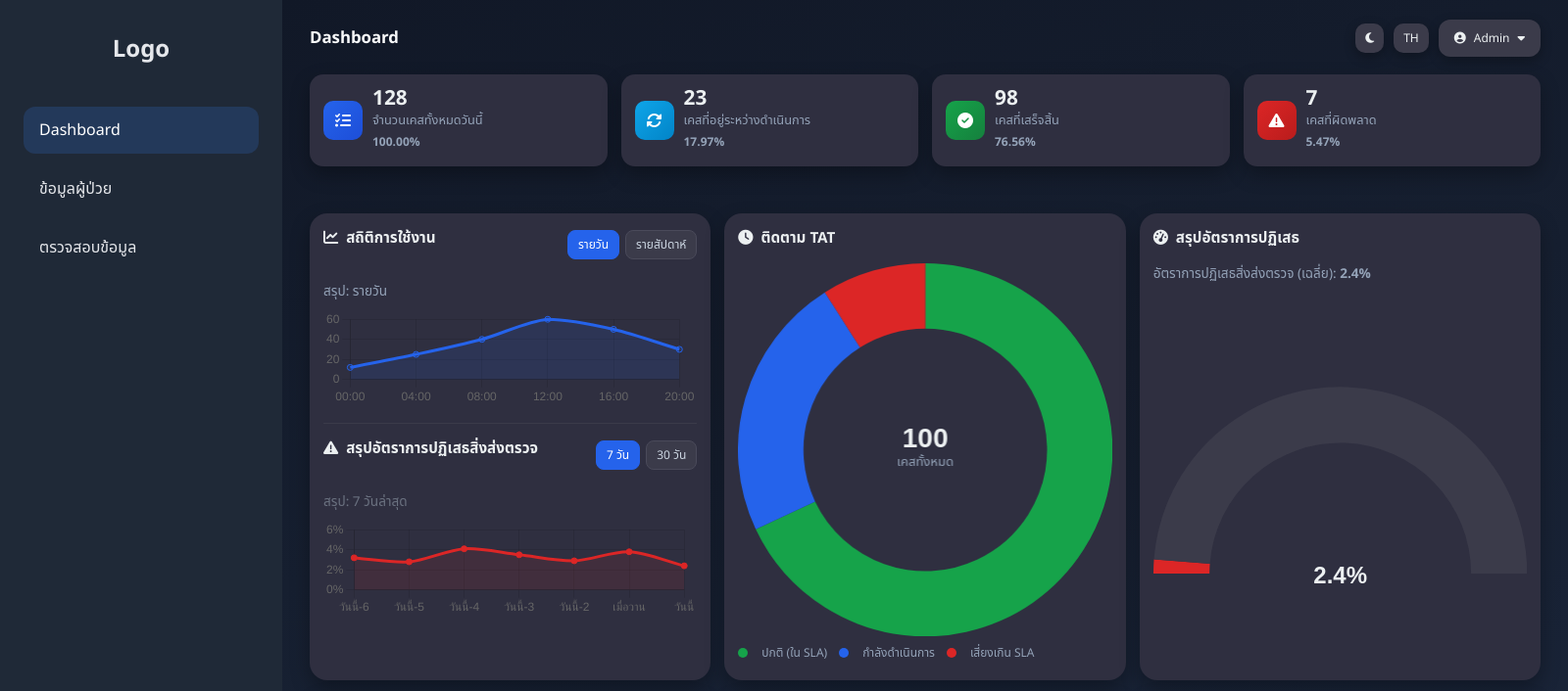
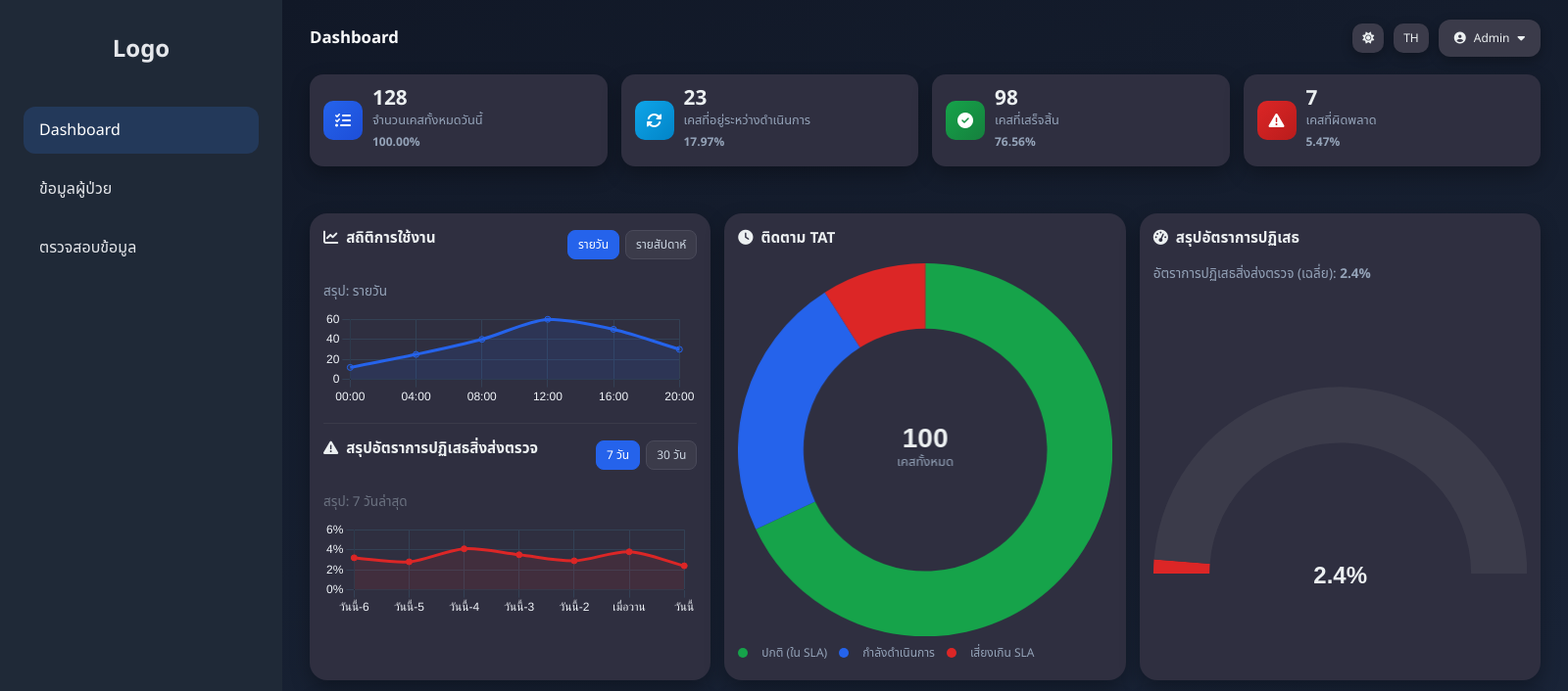
Before and after one commit to MyuW-who/PGX-project-new, an Electron app: page view/dashboard1.html in a window 1600 px wide. Both pictures are taken after a click on the button 1397 px from the left and 39 px from the top of the page. Shown: the top 706 px of the page at 98% size. Drawn offline with nearby package versions, Linux system fonts and the light colour scheme.

Commit message:
Update dark mode

```diff
--- a/view/dashboard1.html
+++ b/view/dashboard1.html
@@ -178,5 +178,6 @@
 
   <!-- Script -->
   <script src="./js/dashboard.js"></script>
+  <script src="./js/darkmode.js"></script>
 </body>
 </html>
--- a/view/js/darkmode.js
+++ b/view/js/darkmode.js
@@ -1,12 +1,32 @@
-/* --------------------------------------------
-   🌙 Toggle Theme
--------------------------------------------- */
+/* ============================================
+   🌙 Persistent Dark Mode (Fixed)
+   ============================================ */
 const themeBtn = document.getElementById('themeToggle');
-let chartInstances = {};
+const DARK_KEY = 'theme-mode';
 
+// 🟢 โหลดค่าที่เคยตั้งไว้
+if (localStorage.getItem(DARK_KEY) === 'dark') {
+  document.body.classList.add('dark');
+  const icon = themeBtn?.querySelector('i');
+  if (icon) icon.classList.replace('fa-moon', 'fa-sun');
+
+  // ถ้ามีฟังก์ชัน updateCharts ให้เรียกทันที
+  if (typeof updateChartsForTheme === 'function') updateChartsForTheme();
+}
+
+// 🌓 เมื่อผู้ใช้กดปุ่ม
 themeBtn?.addEventListener('click', () => {
   document.body.classList.toggle('dark');
+  const isDark = document.body.classList.contains('dark');
+  localStorage.setItem(DARK_KEY, isDark ? 'dark' : 'light');
 
-  // อัปเดตสีกราฟเมื่อสลับธีม
-  updateChartsForTheme();
+  // เปลี่ยน icon
+  const icon = themeBtn?.querySelector('i');
+  if (icon) {
+    if (isDark) icon.classList.replace('fa-moon', 'fa-sun');
+    else icon.classList.replace('fa-sun', 'fa-moon');
+  }
+
+  // อัปเดตกราฟ
+  if (typeof updateChartsForTheme === 'function') updateChartsForTheme();
 });
--- a/view/js/dashboard.js
+++ b/view/js/dashboard.js
@@ -3,15 +3,8 @@
    ------------------------------------------------------------
    ▶️ เปลี่ยนธีมของหน้าเว็บทั้งหมดระหว่าง Light ↔ Dark
 ============================================================ */
-const themeBtn = document.getElementById("themeToggle");
-let chartInstances = {}; // เก็บ instance ของกราฟเพื่ออัปเดตตอนสลับธีม
+let chartInstances = {};
 
-themeBtn?.addEventListener("click", () => {
-  document.body.classList.toggle("dark");
-
-  // อัปเดตสีกราฟเมื่อสลับธีม
-  updateChartsForTheme();
-});
 
 
 /* ============================================================
@@ -71,9 +64,43 @@ informationBtn?.addEventListener('click', () => {
    ▶️ ข้อมูลจำลอง + วาดกราฟ 3 แบบ: Line, Donut TAT, Gauge KPI
 ============================================================ */
 
-// ฟังก์ชันอัปเดตสีกราฟตาม theme
+const isDark = document.body.classList.contains('dark');
+
+// ฟังก์ชันอัปเดตสีกราฟ
 function updateChartsForTheme() {
   const isDark = document.body.classList.contains('dark');
+  const textColor = isDark ? '#f1f5f9' : '#111827';
+  const gridColor = isDark ? '#334155' : '#e5e7eb';
+  const bgCard = isDark ? '#2f2f40' : '#ffffff';
+
+  Object.values(chartInstances).forEach(chart => {
+
+    // ✅ 1. ตรวจสอบก่อนว่ากราฟมีแกน (scales) หรือไม่
+    if (chart.options.scales && chart.options.scales.x && chart.options.scales.y) {
+      // ✅ 2. ถ้ามี ค่อยเข้าไปเปลี่ยนสีของแกน
+      chart.options.scales.x.grid.color = gridColor;
+      chart.options.scales.y.grid.color = gridColor;
+      chart.options.scales.x.ticks.color = textColor;
+      chart.options.scales.y.ticks.color = textColor;
+    }
+
+    // ✅ 3. เปลี่ยนสีของ Legend (ถ้ามี)
+    if (chart.options.plugins && chart.options.plugins.legend) {
+      chart.options.plugins.legend.labels.color = textColor;
+    }
+
+
+
+  });
+
+
+
+  // เปลี่ยนพื้นหลังการ์ด (กรณีใช้ canvas อยู่บน card)
+  document.querySelectorAll('.stat-card, .metric-card').forEach(el => {
+    el.style.background = bgCard;
+  });
+
+
 
   // อัปเดต TAT Donut
   if (chartInstances.tatChart) {
@@ -105,7 +132,14 @@ function updateChartsForTheme() {
   if (chartInstances.topHospitalsChart) {
     chartInstances.topHospitalsChart.update();
   }
+
+  Object.values(chartInstances).forEach(chart => {
+    chart.update();
+  });
 }
+
+
+
 
 // ใช้เฉพาะในหน้า Dashboard เท่านั้น (กัน error ถ้า element ไม่มี)
 const hasDashboard = !!document.getElementById('usageChart') || !!document.getElementById('tatDonut') || !!document.getElementById('kpiGauge');
```
